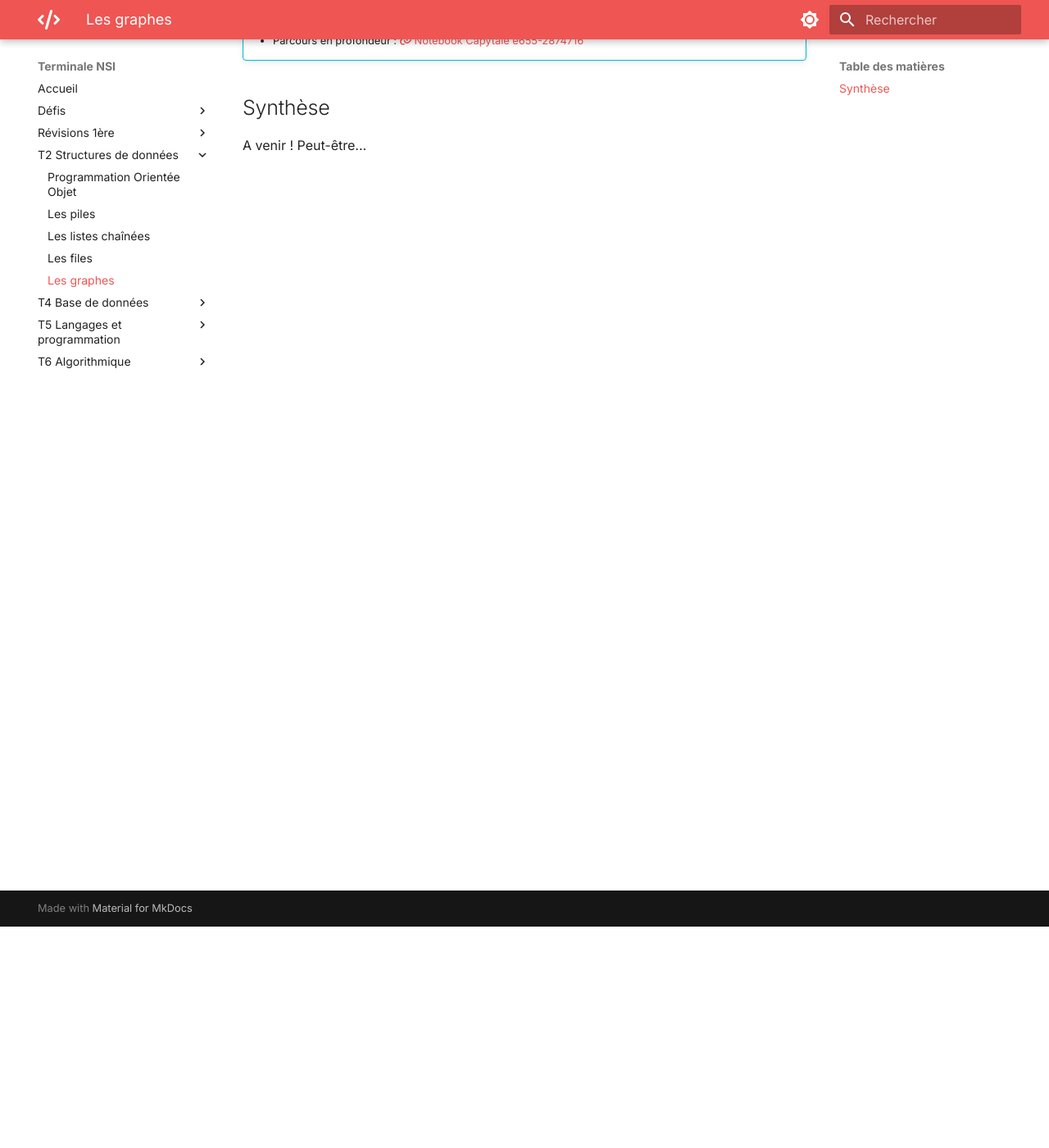
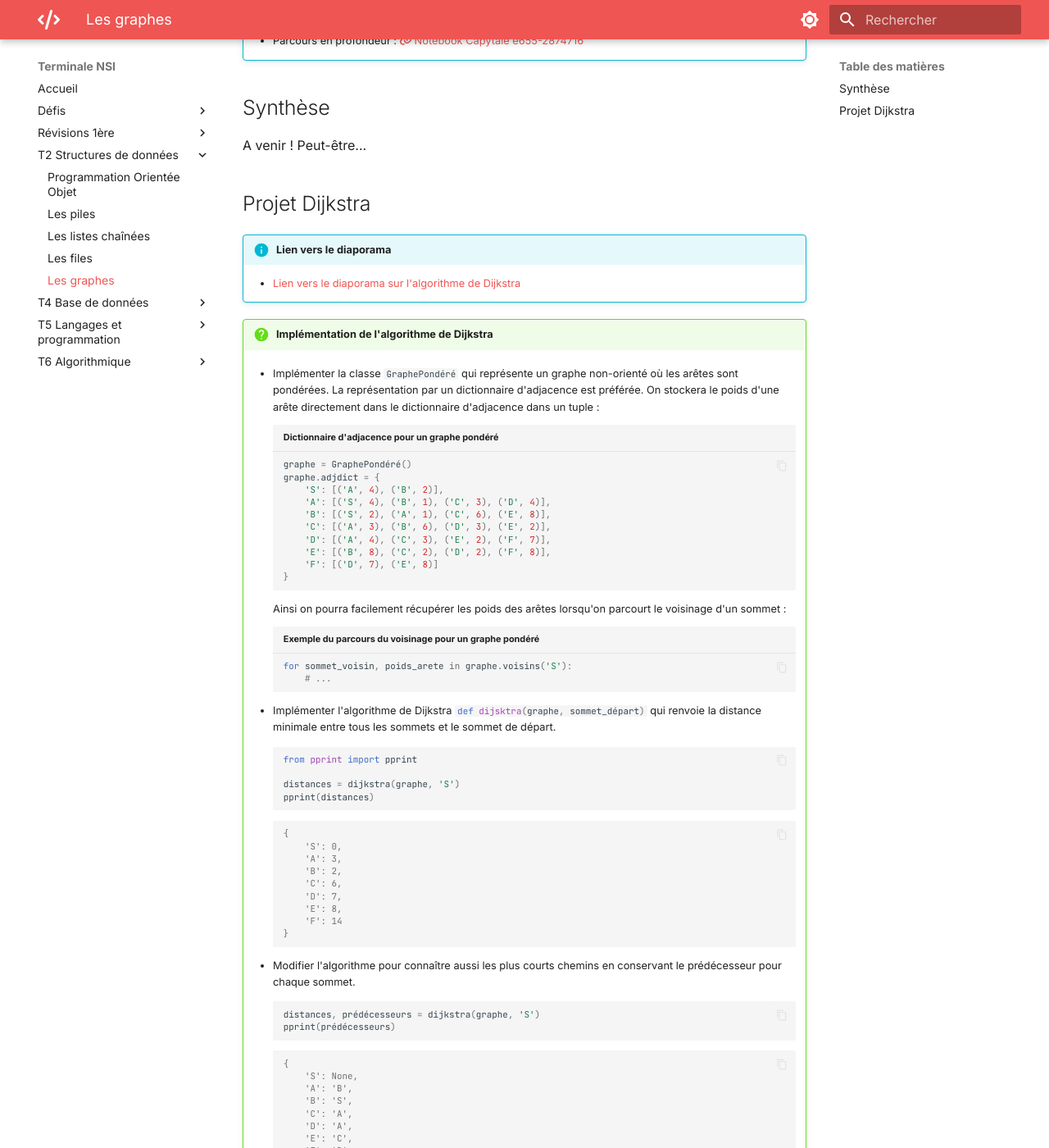
Before and after one commit to ArthurRouquan/TNSI, an MkDocs documentation site: the page built from docs/T2 Structures de données/6graphes.md, in a window 1280 px wide and 1400 px high, scrolled down 270 px. Shown: the whole window at 82% size. Built offline with MkDocs 1.6.1 and Material for MkDocs 9.7.7, drawn with Linux system fonts in a browser that asks for light colours; some of the changed text lies outside the part shown.

Commit message:
dijkstra

````diff
--- a/docs/T2 Structures de données/6graphes.md
+++ b/docs/T2 Structures de données/6graphes.md
@@ -10,3 +10,79 @@
 ## Synthèse
 
 A venir ! Peut-être...
+
+## Projet Dijkstra
+
+!!! info "Lien vers le diaporama"
+    * [Lien vers le diaporama sur l'algorithme de Dijkstra](ressources/dijkstra.pdf)
+
+!!! question "Implémentation de l'algorithme de Dijkstra"
+    * Implémenter la classe `GraphePondéré` qui représente un graphe non-orienté où les arêtes sont pondérées. La représentation par un dictionnaire d'adjacence est préférée. On stockera le poids d'une arête directement dans le dictionnaire d'adjacence dans un tuple :
+
+        ```py title="Dictionnaire d'adjacence pour un graphe pondéré"
+        graphe = GraphePondéré()
+        graphe.adjdict = {
+            'S': [('A', 4), ('B', 2)],
+            'A': [('S', 4), ('B', 1), ('C', 3), ('D', 4)],
+            'B': [('S', 2), ('A', 1), ('C', 6), ('E', 8)],
+            'C': [('A', 3), ('B', 6), ('D', 3), ('E', 2)],
+            'D': [('A', 4), ('C', 3), ('E', 2), ('F', 7)],
+            'E': [('B', 8), ('C', 2), ('D', 2), ('F', 8)],
+            'F': [('D', 7), ('E', 8)]
+        }
+        ```
+
+        Ainsi on pourra facilement récupérer les poids des arêtes lorsqu'on parcourt le voisinage d'un sommet :
+
+        ```py title="Exemple du parcours du voisinage pour un graphe pondéré"
+        for sommet_voisin, poids_arete in graphe.voisins('S'):
+            # ...
+        ```
+
+    * Implémenter l'algorithme de Dijkstra `#!py def dijsktra(graphe, sommet_départ)` qui renvoie la distance minimale entre tous les sommets et le sommet de départ.
+
+        ```py
+        from pprint import pprint
+
+        distances = dijkstra(graphe, 'S')
+        pprint(distances)
+        ```
+
+        ```pycon
+        {
+            'S': 0,
+            'A': 3,
+            'B': 2,
+            'C': 6,
+            'D': 7,
+            'E': 8,
+            'F': 14
+        }
+        ```
+
+    * Modifier l'algorithme pour connaître aussi les plus courts chemins en conservant le prédécesseur pour chaque sommet.
+
+        ```py
+        distances, prédécesseurs = dijkstra(graphe, 'S')
+        pprint(prédécesseurs)
+        ```
+
+        ```pycon
+        {
+            'S': None,
+            'A': 'B',
+            'B': 'S',
+            'C': 'A',
+            'D': 'A',
+            'E': 'C',
+            'F': 'D'
+        }
+        ```
+
+    * Écrire une fonction `#!py plus_court_chemin(prédécesseurs, sommet_destination)` qui renvoie les sommets du plus court chemin vers le sommet de destination.
+
+        ```py
+        >>> distances, prédécesseurs = dijkstra(graphe, 'S')
+        >>> plus_court_chemin(prédécesseurs, 'F')
+        ['S', 'B', 'A', 'D', 'F']
+        ```
````
Also changed, not shown: 1 other file.
